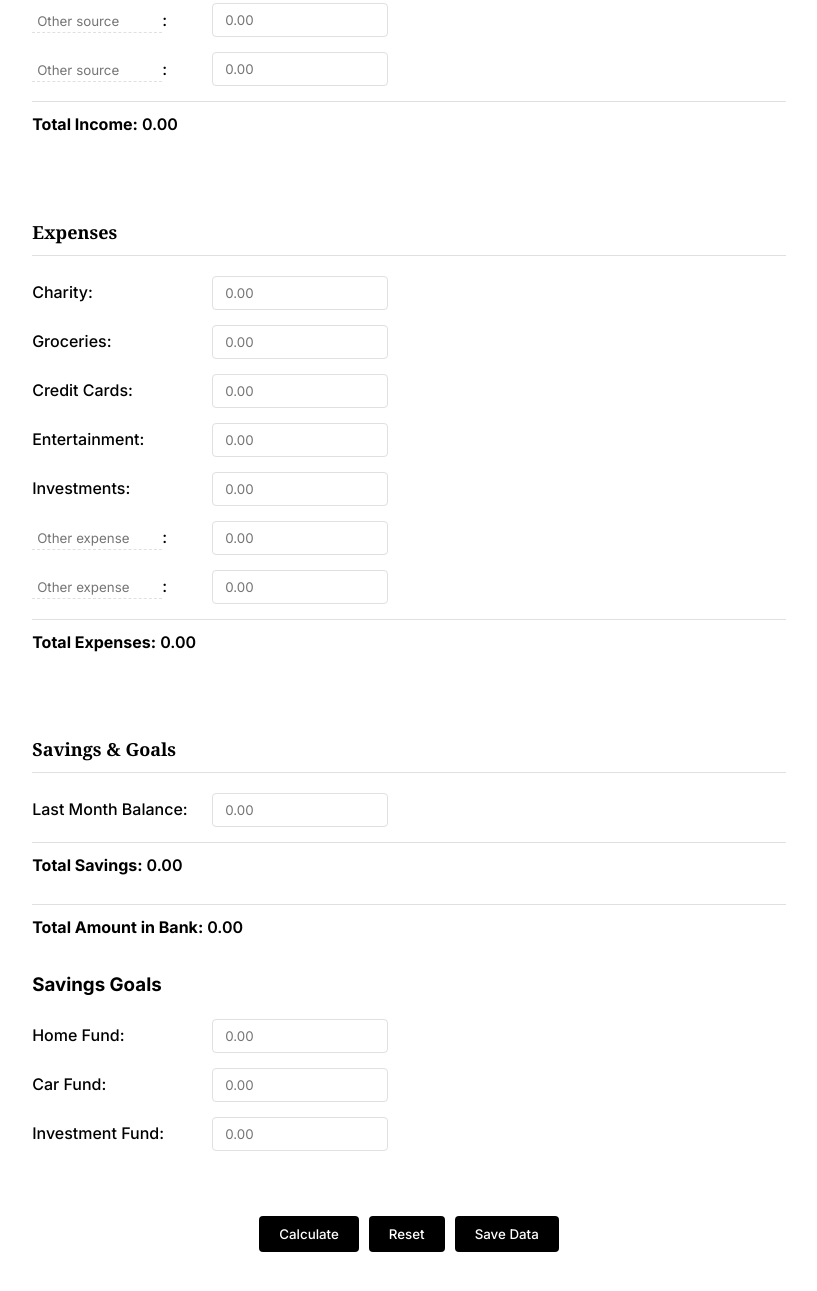
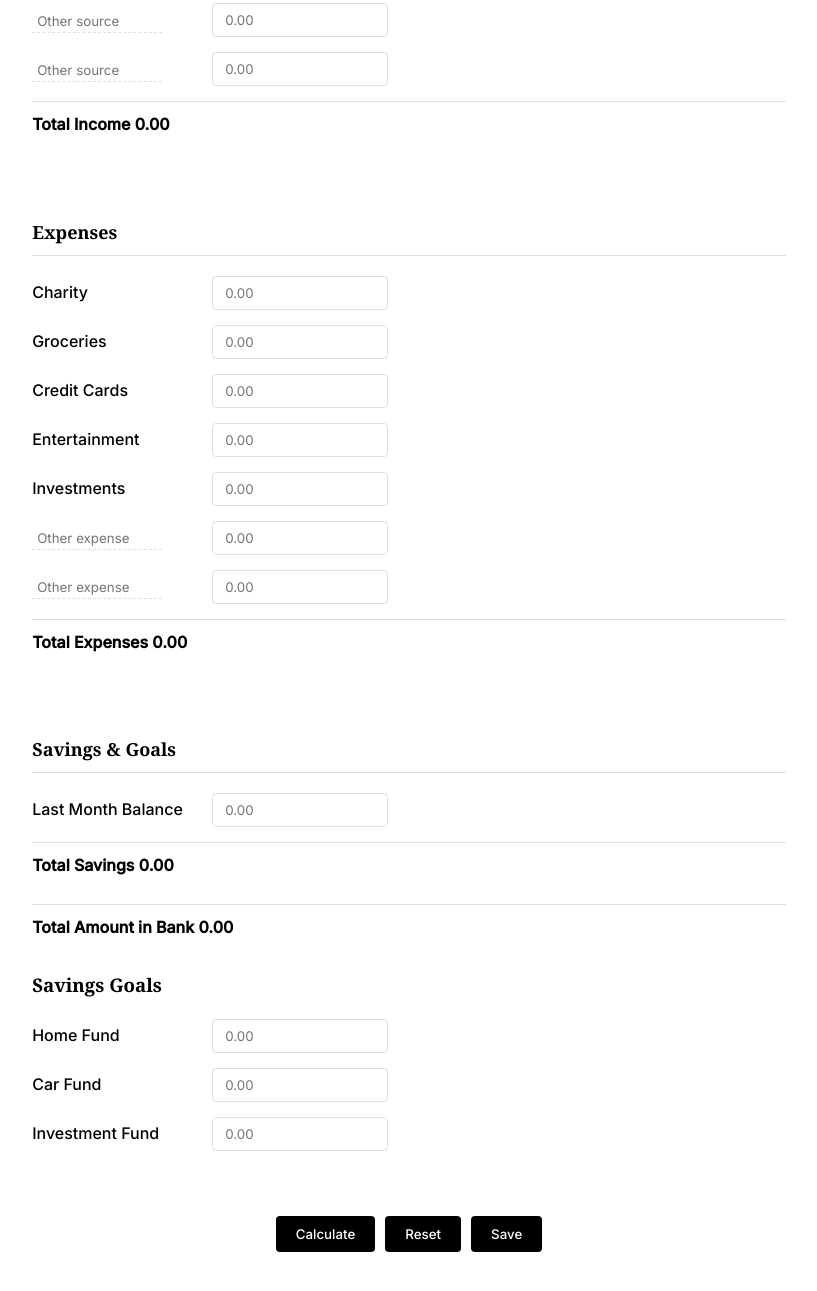
Before and after one commit to meghanakondamudi/budget-tracker, a plain HTML site: page index.html in a window 1280 px wide. Shown: the part 343-1634 px from the top of the page, without its empty margins (231-1048 px from the left). Drawn offline with Linux system fonts and the light colour scheme; a web font is replaced by a local one.

Commit message:
Update index.html

```diff
--- a/index.html
+++ b/index.html
@@ -3,106 +3,108 @@
 <head>
     <meta charset="UTF-8">
     <meta name="viewport" content="width=device-width, initial-scale=1.0">
-    <title>Notion-Style Budget Tracker</title>
+    <title>Minimalist Budget Tracker</title>
     <link rel="stylesheet" href="style.css">
-    <link href="https://fonts.googleapis.com/css2?family=Inter:wght@300;400;500;600;700&display=swap" rel="stylesheet">
+    <link href="https://fonts.googleapis.com/css2?family=Inter:wght@300;400;500&family=Georgia:wght@400;700&display=swap" rel="stylesheet">
 </head>
 <body>
     <div class="container">
         <div class="header">
-            <h1 class="month-heading">Month: <input type="text" id="month" class="month-input" placeholder="e.g. January 2023"></h1>
+            <h1 class="month-heading">
+                <input type="text" id="month" class="month-input" placeholder="Month">
+            </h1>
         </div>
 
         <div class="budget-section">
             <h2>Income</h2>
             <div class="input-group">
-                <label for="salary">Salary:</label>
+                <label for="salary">Salary</label>
                 <input type="number" id="salary" class="income-input" placeholder="0.00">
             </div>
             <div class="input-group">
-                <label for="returns">Returns:</label>
+                <label for="returns">Returns</label>
                 <input type="number" id="returns" class="income-input" placeholder="0.00">
             </div>
             <div class="input-group">
-                <label for="other-income1"><input type="text" id="other-income-label1" placeholder="Other source" class="label-input">:</label>
+                <label for="other-income1"><input type="text" id="other-income-label1" placeholder="Other source" class="label-input"></label>
                 <input type="number" id="other-income1" class="income-input" placeholder="0.00">
             </div>
             <div class="input-group">
-                <label for="other-income2"><input type="text" id="other-income-label2" placeholder="Other source" class="label-input">:</label>
+                <label for="other-income2"><input type="text" id="other-income-label2" placeholder="Other source" class="label-input"></label>
                 <input type="number" id="other-income2" class="income-input" placeholder="0.00">
             </div>
             <div class="total">
-                <strong>Total Income:</strong> <span id="total-income">0.00</span>
+                <strong>Total Income</strong> <span id="total-income">0.00</span>
             </div>
         </div>
 
         <div class="budget-section">
             <h2>Expenses</h2>
             <div class="input-group">
-                <label for="charity">Charity:</label>
+                <label for="charity">Charity</label>
                 <input type="number" id="charity" class="expense-input" placeholder="0.00">
             </div>
             <div class="input-group">
-                <label for="groceries">Groceries:</label>
+                <label for="groceries">Groceries</label>
                 <input type="number" id="groceries" class="expense-input" placeholder="0.00">
             </div>
             <div class="input-group">
-                <label for="credit-cards">Credit Cards:</label>
+                <label for="credit-cards">Credit Cards</label>
                 <input type="number" id="credit-cards" class="expense-input" placeholder="0.00">
             </div>
             <div class="input-group">
-                <label for="entertainment">Entertainment:</label>
+                <label for="entertainment">Entertainment</label>
                 <input type="number" id="entertainment" class="expense-input" placeholder="0.00">
             </div>
             <div class="input-group">
-                <label for="investments">Investments:</label>
+                <label for="investments">Investments</label>
                 <input type="number" id="investments" class="expense-input" placeholder="0.00">
             </div>
             <div class="input-group">
-                <label for="other-expense1"><input type="text" id="other-expense-label1" placeholder="Other expense" class="label-input">:</label>
+                <label for="other-expense1"><input type="text" id="other-expense-label1" placeholder="Other expense" class="label-input"></label>
                 <input type="number" id="other-expense1" class="expense-input" placeholder="0.00">
             </div>
             <div class="input-group">
-                <label for="other-expense2"><input type="text" id="other-expense-label2" placeholder="Other expense" class="label-input">:</label>
+                <label for="other-expense2"><input type="text" id="other-expense-label2" placeholder="Other expense" class="label-input"></label>
                 <input type="number" id="other-expense2" class="expense-input" placeholder="0.00">
             </div>
             <div class="total">
-                <strong>Total Expenses:</strong> <span id="total-expenses">0.00</span>
+                <strong>Total Expenses</strong> <span id="total-expenses">0.00</span>
             </div>
         </div>
 
         <div class="budget-section">
             <h2>Savings & Goals</h2>
             <div class="input-group">
-                <label for="last-month-balance">Last Month Balance:</label>
+                <label for="last-month-balance">Last Month Balance</label>
                 <input type="number" id="last-month-balance" placeholder="0.00">
             </div>
             <div class="total">
-                <strong>Total Savings:</strong> <span id="total-savings">0.00</span>
+                <strong>Total Savings</strong> <span id="total-savings">0.00</span>
             </div>
             <div class="total">
-                <strong>Total Amount in Bank:</strong> <span id="total-bank">0.00</span>
+                <strong>Total Amount in Bank</strong> <span id="total-bank">0.00</span>
             </div>
 
-            <h3 style="margin-top: 20px;">Savings Goals</h3>
+            <h3 style="margin-top: 20px; font-family: var(--font-heading);">Savings Goals</h3>
             <div class="input-group">
-                <label for="home-fund">Home Fund:</label>
+                <label for="home-fund">Home Fund</label>
                 <input type="number" id="home-fund" placeholder="0.00">
             </div>
             <div class="input-group">
-                <label for="car-fund">Car Fund:</label>
+                <label for="car-fund">Car Fund</label>
                 <input type="number" id="car-fund" placeholder="0.00">
             </div>
             <div class="input-group">
-                <label for="investment-fund">Investment Fund:</label>
+                <label for="investment-fund">Investment Fund</label>
                 <input type="number" id="investment-fund" placeholder="0.00">
             </div>
         </div>
 
         <div class="button-group">
-            <button class="button button-primary" id="calculate-btn">Calculate</button>
+            <button class="button" id="calculate-btn">Calculate</button>
             <button class="button" id="reset-btn">Reset</button>
-            <button class="button" id="save-btn">Save Data</button>
+            <button class="button" id="save-btn">Save</button>
         </div>
     </div>
 
```
